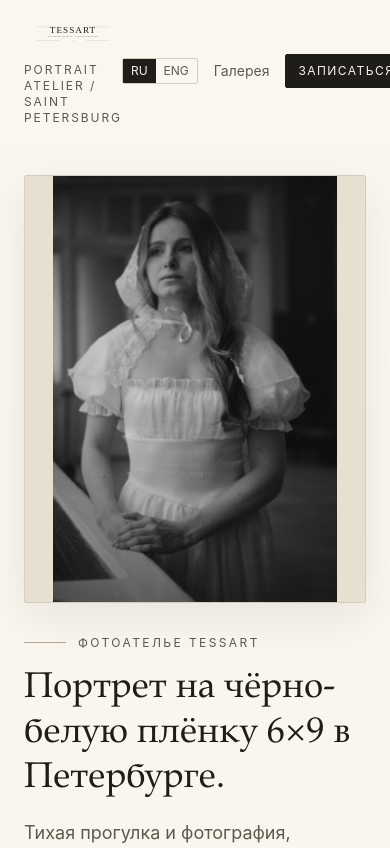
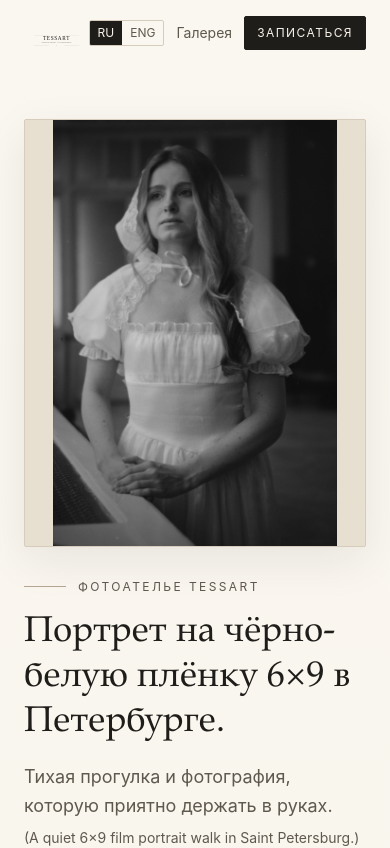
Before and after one commit to Tysart/Photographic_Studio, a Next.js app: page / in a window 390 px wide. Shown: the top 848 px of the page. Built offline with nearby package versions, Linux system fonts and the light colour scheme.

Commit message:
Refine wordmark spacing and scale in header

```diff
--- a/components/Header.tsx
+++ b/components/Header.tsx
@@ -13,14 +13,14 @@ export function Header() {
   return (
     <>
       <header className="sticky top-0 z-30 border-b border-transparent bg-[#faf7f0]/95 backdrop-blur">
-        <div className="mx-auto flex w-full max-w-6xl items-center justify-between px-6 py-4 md:px-10">
+        <div className="mx-auto flex w-full max-w-6xl items-start justify-between px-6 py-4 md:items-center md:px-10">
           <div>
             <Link href="/" className="inline-block no-underline">
-              <img src="/brand/tessart-wordmark.svg" alt={siteConfig.brand} className="h-9 w-auto md:h-10" />
+              <img src="/brand/tessart-wordmark.svg" alt={siteConfig.brand} className="h-12 w-auto md:h-16" />
             </Link>
-            <p className="mt-1 text-xs uppercase tracking-[0.16em] text-muted">{siteConfig.subtitle}</p>
+            <p className="mt-1 hidden text-xs uppercase tracking-[0.16em] text-muted md:block">{siteConfig.subtitle}</p>
           </div>
-          <div className="flex items-center gap-4">
+          <div className="flex items-center gap-3 md:gap-4">
             <div className="inline-flex overflow-hidden rounded-sm border border-line text-xs">
               <button
                 type="button"
```
Also changed, not shown: public/brand/tessart-wordmark.svg.
